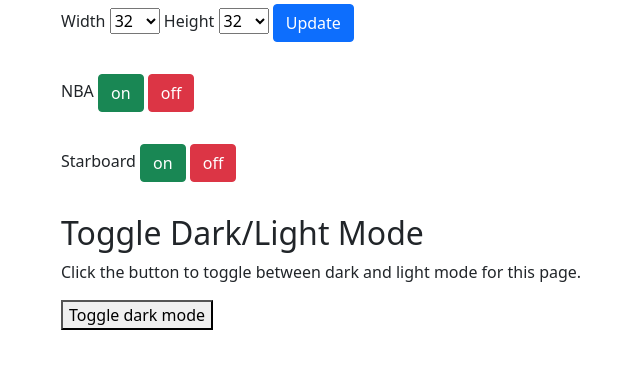
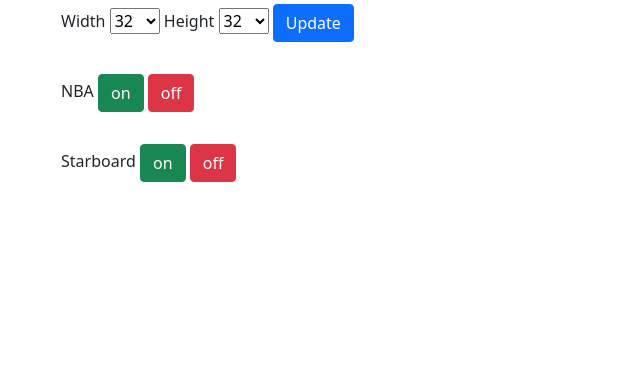
Before and after one commit to nanhoes/NBA-scoreboard, a Flask app: template client/templates/index.html in a window 1280 px wide. Shown: the part 250-619 px from the top of the page, without its empty margins (37-677 px from the left). Run offline with Flask 2, Linux system fonts and the light colour scheme; the template is opened without the code that fills it, so the values that code supplies are empty; some libraries are stand-ins or nearby versions.

Commit message:
Update index.html

```diff
--- a/client/templates/index.html
+++ b/client/templates/index.html
@@ -107,17 +107,6 @@
         <input {% if starboard=='off' %} disabled="disabled"{% endif %} type="submit" name="starboard" class="btn btn-danger" value="off"></input>
       </div>
     </form>
-    <h2>Toggle Dark/Light Mode</h2>
-    <p>Click the button to toggle between dark and light mode for this page.</p>
-
-    <button onclick="myFunction()">Toggle dark mode</button>
-
-    <script>
-    function myFunction() {
-       var element = document.body;
-       element.classList.toggle("dark-mode");
-    }
-    </script>
   </div>
 
 </main><!-- /.container -->
```
